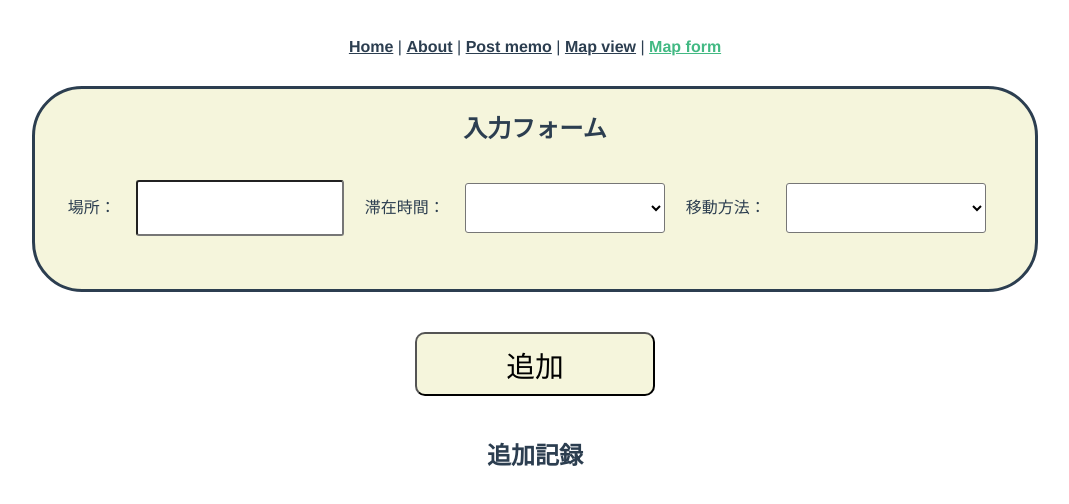
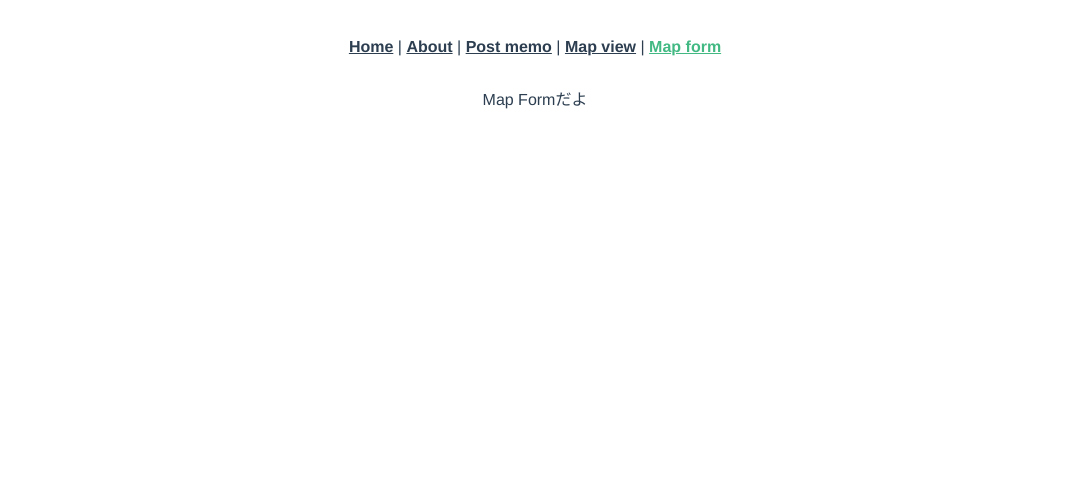
Before and after one commit to webex20-team-2/team-original-app, a Vue app: page /map-form in a window 1280 px wide. Shown: the top 504 px of the page, without its empty margins (105-1174 px from the left). Built offline with nearby package versions, Linux system fonts and the light colour scheme.

Commit message:
add
2点間の距離で時間を図る機構を追加しました。

```diff
--- a/package.json
+++ b/package.json
@@ -8,6 +8,8 @@
     "lint": "vue-cli-service lint"
   },
   "dependencies": {
+    "@googlemaps/js-api-loader": "^1.16.2",
+    "axios": "^1.6.2",
     "core-js": "^3.8.3",
     "firebase": "^10.7.0",
     "vue": "^3.2.13",
--- a/public/index.html
+++ b/public/index.html
@@ -1,15 +1,19 @@
 <!DOCTYPE html>
 <html lang="">
   <head>
-    <meta charset="utf-8">
-    <meta http-equiv="X-UA-Compatible" content="IE=edge">
-    <meta name="viewport" content="width=device-width,initial-scale=1.0">
-    <link rel="icon" href="<%= BASE_URL %>favicon.ico">
+    <meta charset="utf-8" />
+    <meta http-equiv="X-UA-Compatible" content="IE=edge" />
+    <meta name="viewport" content="width=device-width,initial-scale=1.0" />
+    <link rel="icon" href="<%= BASE_URL %>favicon.ico" />
     <title><%= htmlWebpackPlugin.options.title %></title>
   </head>
   <body>
     <noscript>
-      <strong>We're sorry but <%= htmlWebpackPlugin.options.title %> doesn't work properly without JavaScript enabled. Please enable it to continue.</strong>
+      <strong
+        >We're sorry but <%= htmlWebpackPlugin.options.title %> doesn't work
+        properly without JavaScript enabled. Please enable it to
+        continue.</strong
+      >
     </noscript>
     <div id="app"></div>
     <!-- built files will be auto injected -->
--- a/src/views/MapForm.vue
+++ b/src/views/MapForm.vue
@@ -1,98 +1,9 @@
 <template>
-  <section class="nyuryokuran">
-    <h2 class="nyuryoku">入力フォーム</h2>
-    場所：
-    <input class="textbox" type="text" v-model="mapplace" />
-    滞在時間：
-    <select class="textbox" v-model="stayingtime">
-      <option>10分</option>
-      <option>20分</option>
-      <option>30分</option>
-      <option>40分</option>
-      <option>50分</option>
-      <option>1時間</option>
-      <option>1時間30分</option>
-      <option>2時間</option>
-      <option>2時間30分</option>
-      <option>3時間</option>
-    </select>
-    移動方法：
-    <select class="textbox" v-model="movingmethod">
-      <option>徒歩</option>
-      <option>自転車</option>
-      <option>電車</option>
-      <option>車</option>
-      <option>船</option>
-      <option>新幹線</option>
-      <option>飛行機</option>
-    </select>
-  </section>
-  <div>
-    <button class="tuika-button" v-on:click="tuika">追加</button>
-  </div>
-  <section>
-    <h2>追加記録</h2>
-    <div v-if="logs.length > 0">
-      <div v-for="(log, index) in logs" v-bind:key="index">
-        <div>
-          場所: {{ log.place }} 滞在時間: {{ log.time }} 移動方法:
-          {{ log.method }}
-        </div>
-      </div>
-    </div>
-  </section>
+  <div>Map Formだよ</div>
 </template>
 
 <script>
-export default {
-  data() {
-    return {
-      logs: [],
-      mapplace: "",
-      stayingtime: "",
-      movingmethod: "",
-    }
-  },
-  methods: {
-    tuika: function () {
-      this.logs.push({
-        place: this.mapplace,
-        time: this.stayingtime,
-        method: this.movingmethod,
-      })
-    },
-  },
-}
+export default {}
 </script>
 
-<style scoped>
-.nyuryokuran {
-  background-color: beige;
-  justify-content: space-around;
-  align-items: center;
-  width: 1000px;
-  height: 200px;
-  margin-left: auto;
-  margin-right: auto;
-  margin-top: auto;
-  margin-bottom: 20px;
-  border-radius: 50px;
-  border: solid;
-}
-.tuika-button {
-  margin: 20px /*0 auto*/;
-  width: 15rem;
-  height: 4rem;
-  border-radius: 10px 10px 10px 10px;
-  background-color: beige;
-  font-size: 1.8rem;
-}
-.textbox {
-  margin: 0 auto;
-  width: 200px;
-  height: 50px;
-  border-radius: 3px 3px 3px 3px;
-  background-color: white;
-  margin: 1rem;
-}
-</style>
+<style lang="scss" scoped></style>
--- a/src/views/MapView.vue
+++ b/src/views/MapView.vue
@@ -1,24 +1,176 @@
 <template>
+  <section class="nyuryokuran">
+    <h2 class="nyuryoku">入力フォーム</h2>
+    場所：
+    <input class="textbox" type="text" v-model="mapplace" />
+    集合場所：(駅名でお願いします。)
+    <input class="textbox" type="text" v-model="startplace" />
+    滞在時間：
+    <select class="textbox" v-model="stayingtime">
+      <option>10分</option>
+      <option>20分</option>
+      <option>30分</option>
+      <option>40分</option>
+      <option>50分</option>
+      <option>1時間</option>
+      <option>1時間30分</option>
+      <option>2時間</option>
+      <option>2時間30分</option>
+      <option>3時間</option>
+    </select>
+    移動方法：
+    <select class="textbox" v-model="movingmethod">
+      <option>徒歩</option>
+      <option>自転車</option>
+      <option>電車</option>
+      <option>車</option>
+    </select>
+  </section>
+  <div>
+    <button class="tuika-button" v-on:click="tuika">検索</button>
+  </div>
+
   <GoogleMap
+    :api-promise="apiPromise"
     v-bind:api-key="api"
     style="width: 100%; height: 500px"
     :center="center"
     :zoom="15"
   >
-    <Marker :options="{ position: center }" />
+    <div v-for="maker in makers" :key="maker">
+      <Marker :options="{ position: maker }" />
+    </div>
   </GoogleMap>
+  <button @click="calcTime">時間を測る</button>
+  <br />
+  <select class="textbox" v-model="sug">
+    <option v-for="(suggest, index) in suggests" v-bind:key="index">
+      {{ suggest.displayName.text }}
+    </option>
+  </select>
+  <div>
+    {{ time }}
+  </div>
 </template>
 
 <script>
 import { GoogleMap, Marker } from "vue3-google-map"
+import { Loader } from "@googlemaps/js-api-loader"
+import axios from "axios"
 
 export default {
   components: { GoogleMap, Marker },
   data() {
     return {
-      center: { lat: 40.689247, lng: -74.044502 },
+      center: { lat: 35.6764225, lng: 139.650027 },
       api: process.env.VUE_APP_API_KEY,
+      suggests: [],
+      keyword: "",
+      apiPromise: "",
+      google: "",
+      makers: [{ lat: 35.6764225, lng: 139.650027 }],
+      logs: [],
+      mapplace: "",
+      stayingtime: "",
+      movingmethod: "",
+      sug: "",
+      time: "0",
     }
+  },
+  beforeMount: function () {
+    const loader = new Loader({
+      apiKey: process.env.VUE_APP_API_KEY,
+      libraries: ["routes"],
+    })
+    this.apiPromise = loader.load()
+    this.apiPromise.then((google) => {
+      this.google = google
+    })
+  },
+  methods: {
+    tuika: function () {
+      this.logs.push({
+        place: this.mapplace,
+        time: this.stayingtime,
+        method: this.movingmethod,
+      })
+      this.Search()
+    },
+    Search: async function () {
+      const response = await axios.post(
+        "https://places.googleapis.com/v1/places:searchText",
+        {
+          textQuery: this.logs[this.logs.length - 1].place + "レストラン",
+        },
+        {
+          headers: {
+            "Content-Type": "application/json",
+            "X-Goog-Api-Key": "AIzaSyC3E-6jBuyvOXY3f7DAPJs7XRsg7rdoTBI",
+            "X-Goog-FieldMask": "places.displayName,places.location",
+          },
+        }
+      )
+      this.suggests = response.data.places
+      this.makers = []
+      for (let i = 0; i < this.suggests.length; i++) {
+        this.makers.push({
+          lat: this.suggests[i].location.latitude,
+          lng: this.suggests[i].location.longitude,
+        })
+      }
+      console.log(this.makers)
+      console.log(response)
+    },
+    calcTime: function () {
+      // 出発地・到着地を定義 (今回は2つの出発-到着ペアについて調べる)
+      var origin1 = this.startplace
+      var destinationA = this.sug
+      // DistanceMatrixService を定義
+      var service = new this.google.maps.DistanceMatrixService()
+      // API 後に動く callback 関数を先に定義。今回は単純に console に表示させた
+      const callback = function (response, status) {
+        console.log(response)
+        console.log(status)
+      }
+      if (this.logs[this.logs.length - 1].method === "徒歩") {
+        // API にリクエストする
+        service.getDistanceMatrix(
+          {
+            origins: [origin1],
+            destinations: [destinationA],
+            travelMode: "WALKING",
+          },
+          callback
+        )
+      } else if (this.logs[this.logs.length - 1].method === "自転車") {
+        service.getDistanceMatrix(
+          {
+            origins: [origin1],
+            destinations: [destinationA],
+            travelMode: "BICYCLING",
+          },
+          callback
+        )
+      } else if (this.logs[this.logs.length - 1].method === "電車") {
+        service.getDistanceMatrix(
+          {
+            origins: [origin1],
+            destinations: [destinationA],
+            travelMode: "DRIVING",
+          },
+          callback
+        )
+      } else if (this.logs[this.logs.length - 1].method === "車") {
+        service.getDistanceMatrix(
+          {
+            origins: [origin1],
+            destinations: [destinationA],
+            travelMode: "DRIVING",
+          },
+          callback
+        )
+      }
+    },
   },
 }
 </script>
```
Also changed, not shown: 1 other file (tests, documents, lock files or other folders).
